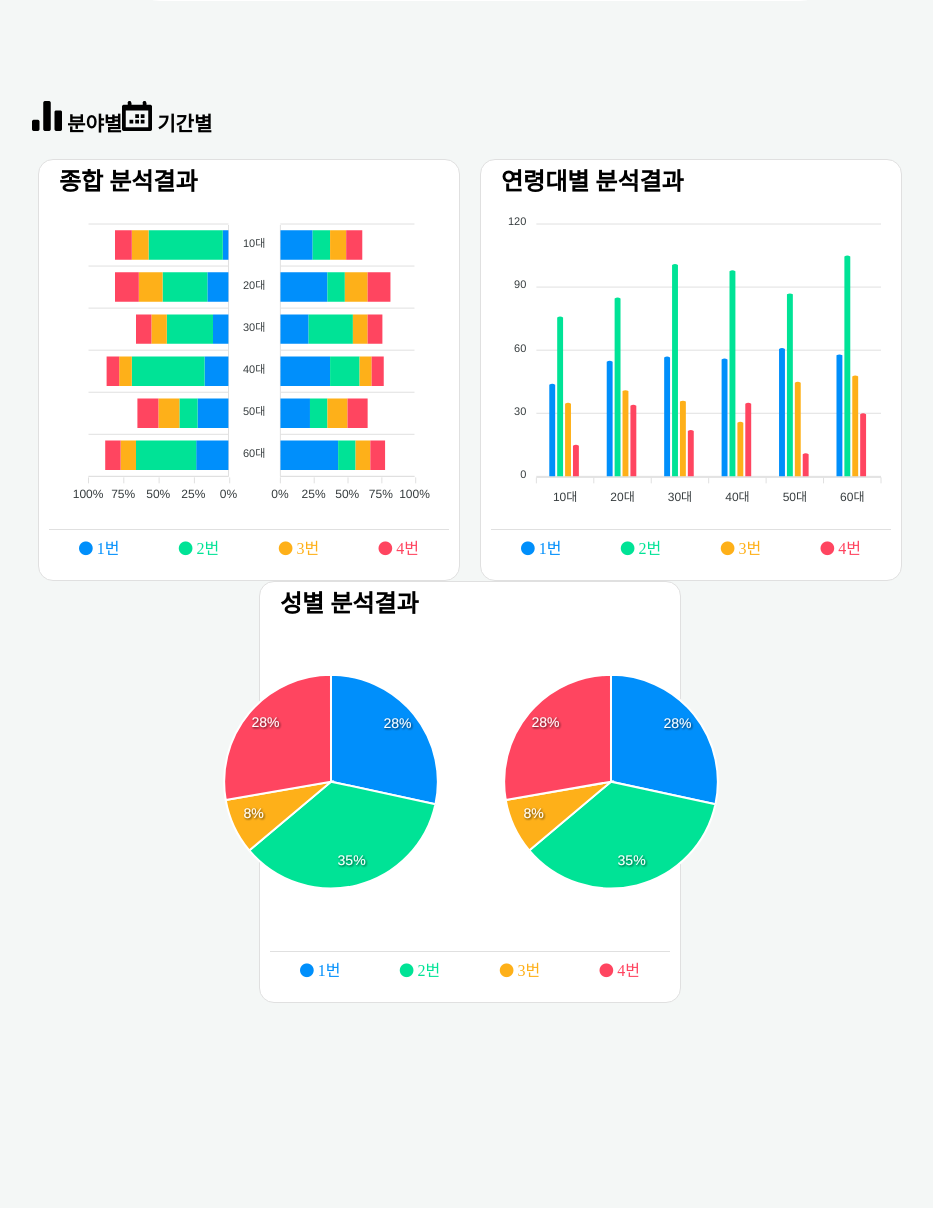
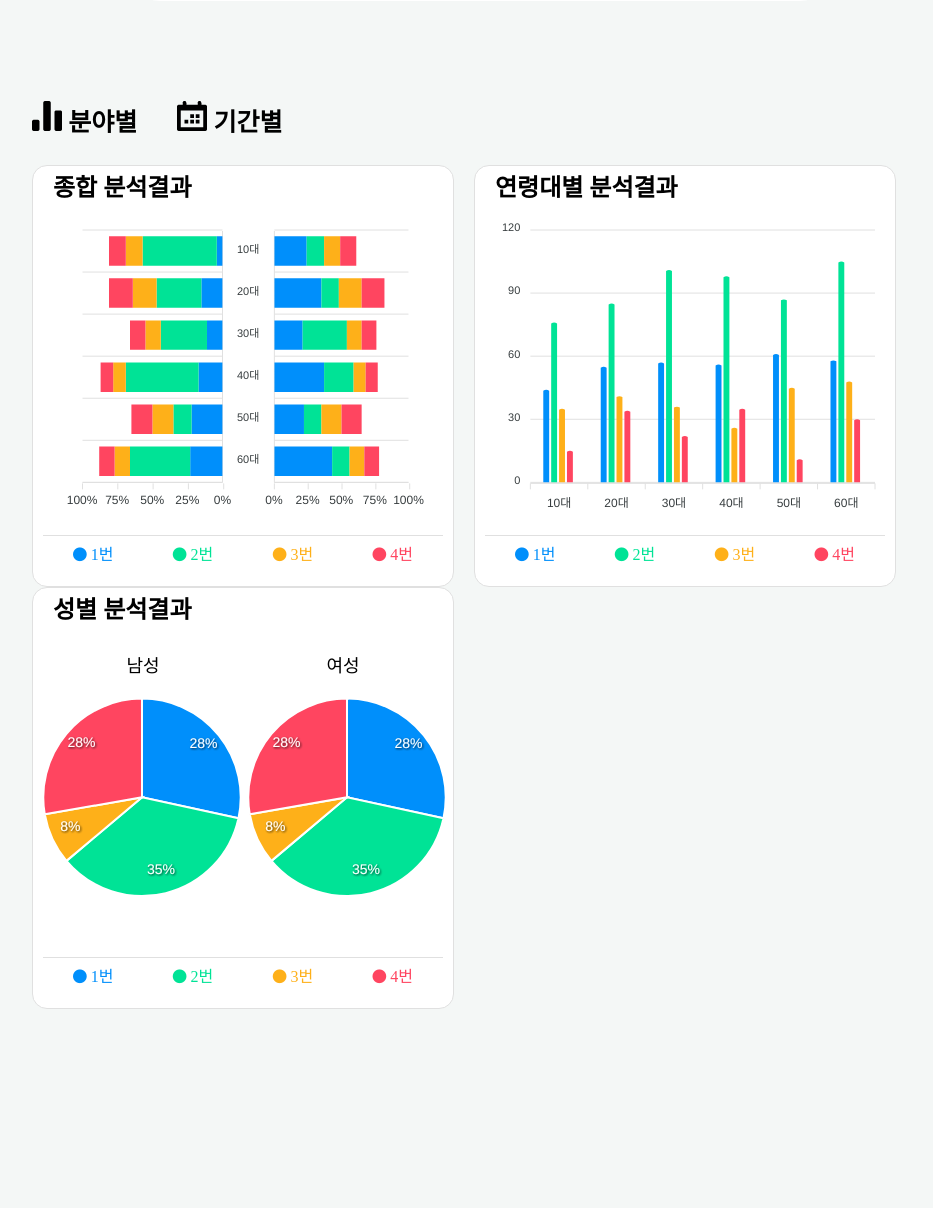
Before and after one commit to DJ-Yang/yes-or-no, a Django app: template templates/topic/result.html in a window 1280 px wide. Shown: the part 818-2026 px from the top of the page, without its empty margins (160-1093 px from the left). After the commit the page ends 1827 px from the top, so only its background shows below. Run offline with Django 3.2, Linux system fonts and the light colour scheme; the template is opened without the code that fills it, so the values that code supplies are empty; some libraries are stand-ins or nearby versions.

Commit message:
gender chart respoisve change

```diff
--- a/templates/topic/result.html
+++ b/templates/topic/result.html
@@ -104,11 +104,14 @@
                 </div>
                 <div class="chart-box">
                     <div class="chart-title">성별 분석결과</div>
-                    <div style="display: flex; height: 335px; justify-content: center; align-items: center;">
+                    <div class="age-title">
+                        <div>남성</div>
+                        <div>여성</div>
+                    </div>
+                    <div class="age-chart">
                         <div id="chart4"></div>
                         <div id="chart5"></div>
                     </div>
-
                     <div class="label-box">
                         <span class="label one"><i class="fa fa-circle" aria-hidden="true"></i> 1번</span>
                         <span class="label two"><i class="fa fa-circle" aria-hidden="true"></i> 2번</span>
@@ -160,8 +163,35 @@
         series: [44, 55, 13, 43],
         chart: {
             type: 'pie',
-            width:280,
+            width:260,
         },
+        responsive: [
+            {
+                breakpoint: 480,
+                options: {
+                    chart: {
+                        width: 230
+                    },
+                }
+            },
+            {
+                breakpoint: 425,
+                options: {
+                    chart : {
+                        width: 200
+                    }
+                }
+            },
+            {
+                breakpoint: 375,
+                options: {
+                    chart : {
+                        width: 180
+                    }
+                }
+            }
+
+        ],
         labels: ['A', 'B', 'C', 'D'],
         dataLabels: {
             enabled: true,
@@ -192,9 +222,36 @@
         series: [44, 55, 13, 43],
         chart: {
             type: 'pie',
-            width:280,
+            width:260,
 
         },
+        responsive: [
+            {
+                breakpoint: 480,
+                options: {
+                    chart: {
+                        width: 230,
+                    },
+                }
+            },
+            {
+                breakpoint: 425,
+                options: {
+                    chart : {
+                        width: 200
+                    }
+                }
+            },
+            {
+                breakpoint: 375,
+                options: {
+                    chart : {
+                        width: 180
+                    }
+                }
+            }
+
+        ],
         labels: ['A', 'B', 'C', 'D'],
         dataLabels: {
             enabled: true,
--- a/templates/topic/select.html
+++ b/templates/topic/select.html
@@ -29,6 +29,11 @@
         제시해주세요!</div>
     </div>
   </div>
+
+  <form action="#" method="POST">
+    {% csrf_token %}
+    <input type="hidden" name="pick">
+  </form>
 
   <div class="select-wrapper">
     <div class="select-box">
--- a/topic/static/css/result.css
+++ b/topic/static/css/result.css
@@ -114,13 +114,18 @@
     width: 300px;
     display: flex;
     align-items: center;
+    margin-bottom: 30px;
 }
 
 .category, .date {
-    font-size: 20px;
+    font-size: 25px;
     font-weight: bold;
     cursor: pointer;
 }
+.category {
+    margin-right: 40px;
+}
+
 .chart-row {
     width: 100%;
     display: flex;
@@ -143,9 +148,26 @@
     font-size: 24px;
     font-weight: bold;
 }
+.age-title {
+    display:flex;
+    justify-content: space-around;
+    margin-top: 35px;
+    margin-bottom: 15px;
+    font-size: 18px;
+}
+.age-chart {
+    display: flex;
+    justify-content: center;
+    align-items: center;
+    height: fit-content;
+    margin-bottom: 50px;
+}
 
 #chart {
     margin-left: -37px;
+}
+#chart5 {
+    margin-left: -55px;
 }
 
 
@@ -246,4 +268,22 @@
         width: 90%;
         height: 300px;
     }
+    #chart5 {
+        margin-left: -35px;
+    }
+    .age-title {
+        margin-top: 20px;
+        margin-bottom: 15px;
+        font-size: 18px;
+    }
+    .age-chart {
+        display: flex;
+        justify-content: center;
+        align-items: center;
+        height: fit-content;
+        margin-bottom: 0px;
+    }
+    .chart-row {
+        margin-bottom: 50px;
+    }
 }
--- a/topic/static/css/result_chart.css
+++ /dev/null
@@ -1,125 +0,0 @@
-.chart-row {
-    display: flex;
-    justify-content: center;
-    margin: 25px 0;
-}
-
-.bar-female {
-    width: 40%;
-    height: 30px;
-}
-.bar-male {
-    width: 40%;
-    height: 30px;
-}
-
-.data-female {
-    width: 100%;
-    height: 100%;
-    display: flex;
-    flex-direction: row-reverse;
-}
-.data-male {
-    width: 100%;
-    height: 100%;
-    display: flex;
-}
-
-.agree {
-    width: 0%;
-    background-color: #FFDE50;
-    transition: width ease-in .2s;
-}
-.disagree {
-    width: 0%;
-    background-color: #666;
-    transition: width ease-in .2s;
-}
-
-
-.all-chart-tooltip {
-    position: absolute;
-    display: flex;
-    justify-content: center;
-    align-content: center;
-    vertical-align: middle;
-    padding: 10px 10px;
-    border-radius: 5px;
-    top: 0;
-    left: 0;
-    width: 70px;
-    height: 40px;
-    background-color: #fff;
-    box-shadow: 2px 1px 5px rgba(0,0,0,0.1);
-}
-
-.hide {
-    display: none;
-}
-
-.all-chart-tooltip .square {
-    width: 15px;
-    height: 15px;
-    background-color: black;
-}
-.all-chart-tooltip .value {
-    line-height: 15px;
-    padding-left: 5px;
-}
-
-
-@keyframes charge {
-    from {
-        width: 0%;
-    }
-
-    to {
-        width: 20%;
-    }
-  }
-
-.gender {
-    margin-top: 10px;
-    text-align: center;
-}
-
-
-.legend {
-    width: 40px;
-    text-align: center;
-}
-
-.all-chart {
-    padding-bottom: 1px;
-    border-bottom: 1px solid #e0e0e0;
-    /* border-left: 1px solid #e0e0e0; */
-    /* border-right: 1px solid #e0e0e0; */
-}
-
-.all-chart .chart-title {
-    display: flex;
-}
-
-.female, .male {
-    width: 50%;
-    text-align: center;
-}
-
-@media all and (max-width:1200px) {
-    .data {
-        height: 25px;
-    }
-    .chart-row {
-        margin: 10px 0;
-    }
-}
-
-
-@media all and (max-width:992px) {
-    .data {
-        height: 20px;
-    }
-    .chart-row {
-        margin: 5px 0;
-    }
-}
```
